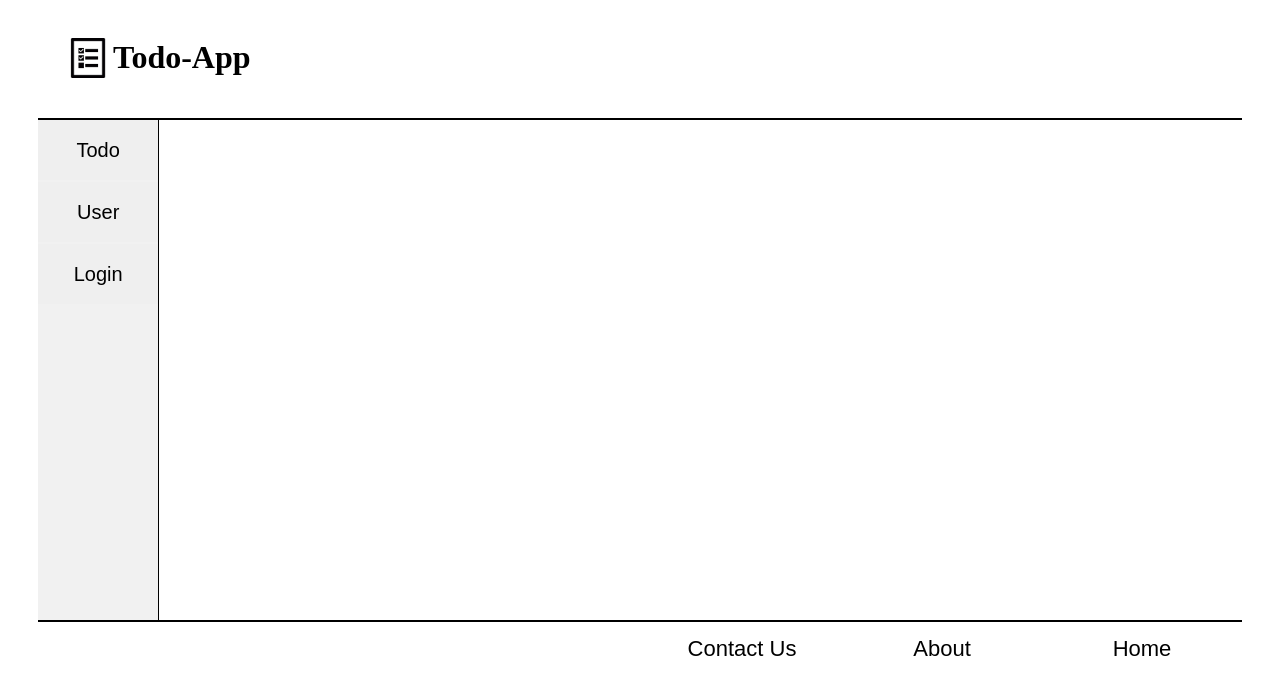
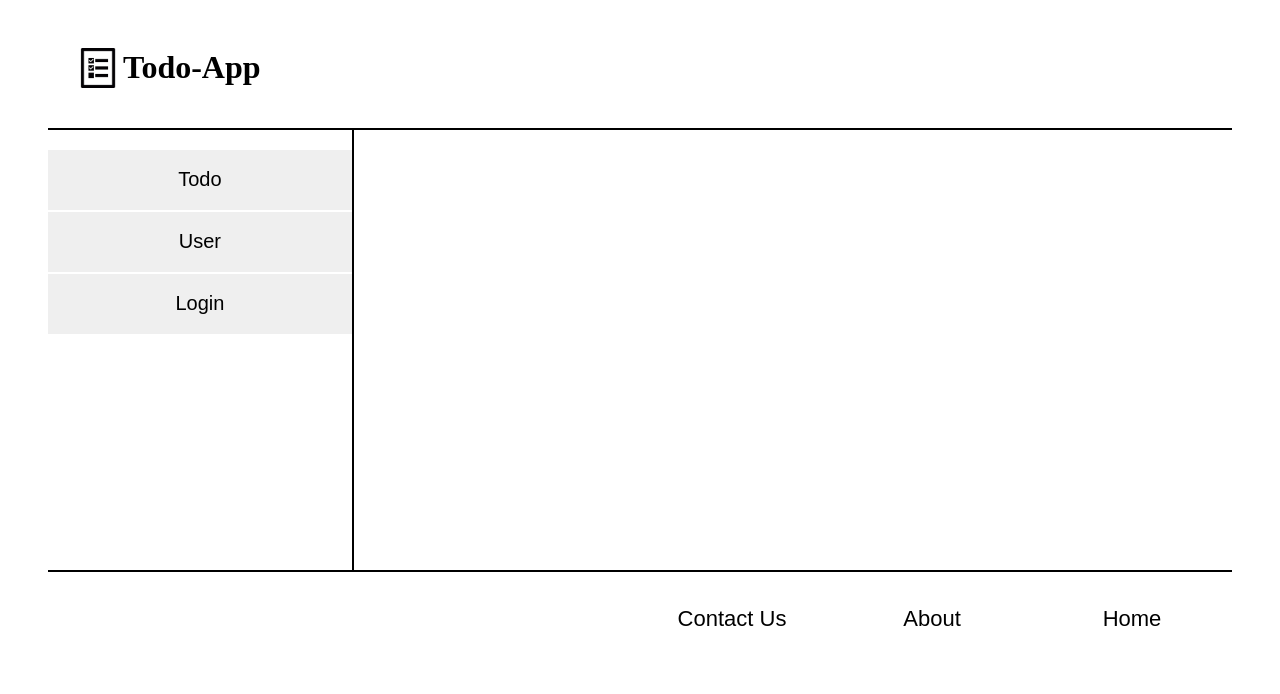
Before and after one commit to tavisca-snarhe/todo-app, a plain HTML site: page index.html in a window 1280 px wide. Drawn offline with Linux system fonts and the light colour scheme.

Commit message:
updated with css grid layout

```diff
--- a/css/styles.css
+++ b/css/styles.css
@@ -1,17 +1,4 @@
-.app {
-    margin-left: 30px;
-    margin-right: 30px;
-}
-
-.header {
-    position: relative;
-    height: 100px;
-    border-bottom: 2px solid black;
-    width: 100%;
-    padding-top: 10px;
-}
-
-.header img {
+.item1 img {
   float: left;
   width: 40px;
   height: 40px;
@@ -20,13 +7,7 @@
   padding-left: 30px;
 }
 
-.container {
-    position: relative;
-    min-height: 500px;
-    border-bottom: 2px solid black;
-}
-
-.tab{
+.tab {
   position: absolute;
   width: 10%;
   min-height: 100%;
@@ -92,15 +73,7 @@
   padding: 6px 12px;
   border-top: none;
   align-content: center;
-    /* border: 1px solid red; */
 }
-
-.content{
-    width: 90%;
-    min-height: 100%;
-    margin-left: 10%;
-}
-
 .profile-pic img {
   max-width: 200px;
   max-height: 400px;
@@ -114,6 +87,7 @@
   margin: auto;
   text-align: center;
   margin-top: 30px;
+  padding-bottom: 35px;
 }
 
 .input {
@@ -130,14 +104,52 @@
   background-color: black;
   border: 0px;
   width: 258px;
-    font-size: 18px
+  font-size: 18px;
 }
 
-.footer {
-    min-height: 45px;
+.item1 {
+  grid-area: header;
+}
+.item2 {
+  grid-area: menu;
+}
+.item3 {
+  grid-area: main;
+  min-height: 400px;
+}
+.item4 {
+  grid-area: footer;
 }
 
-.footer > .section {
+.grid-container {
+  display: grid;
+  grid-template-areas:
+    "header header header header header header header header header header header header header"
+    "menu main main main main main main main main main main main main"
+    "footer footer footer footer footer footer footer footer footer footer footer footer footer";
+  grid-gap: 0 5px 0 5px;
+  padding: 0 10px 0 10px;
+  margin-left: 30px;
+  margin-right: 30px;
+}
+
+.grid-container > div {
+  padding: 20px 0;
+}
+
+.item1 {
+  border-bottom: 2px solid black;
+}
+
+.item2 {
+  border-right: 2px solid black;
+}
+
+.item4 {
+  border-top: 2px solid black;
+}
+
+.item4 > .section {
   height: 100%;
   width: 200px;
   float: right;
--- a/index.html
+++ b/index.html
@@ -13,19 +13,20 @@
 
 
 <body>
-    <div class="app">
-        <div class="header">
+    <div class="grid-container">
+
+        <div class="item1">
             <img src="images/favicon.png" alt="logo">
             <h1>Todo-App</h1>
         </div>
 
-        <div class="container">
-            <div class="tab">
+        <div class="item2">
             <button class="tablinks" onclick="openTab(event, 'todo')" id="defaultOpen">Todo</button>
             <button class="tablinks" onclick="openTab(event, 'user')">User</button>
             <button class="tablinks" onclick="openTab(event, 'login')">Login</button>
         </div>
-            <div class="content">
+
+        <div class="item3">
             <div id="todo" class="tabcontent">
                 <div class="card">
                     <div class="todo-header">
@@ -69,9 +70,7 @@
             </div>
 
         </div>
-        </div>
-
-        <div class="footer">
+        <div class="item4">
             <button class="section">Home</button>
             <button class="section">About</button>
             <button class="section">Contact Us</button>
```
Lines whose indentation alone changed are shown as unchanged.
